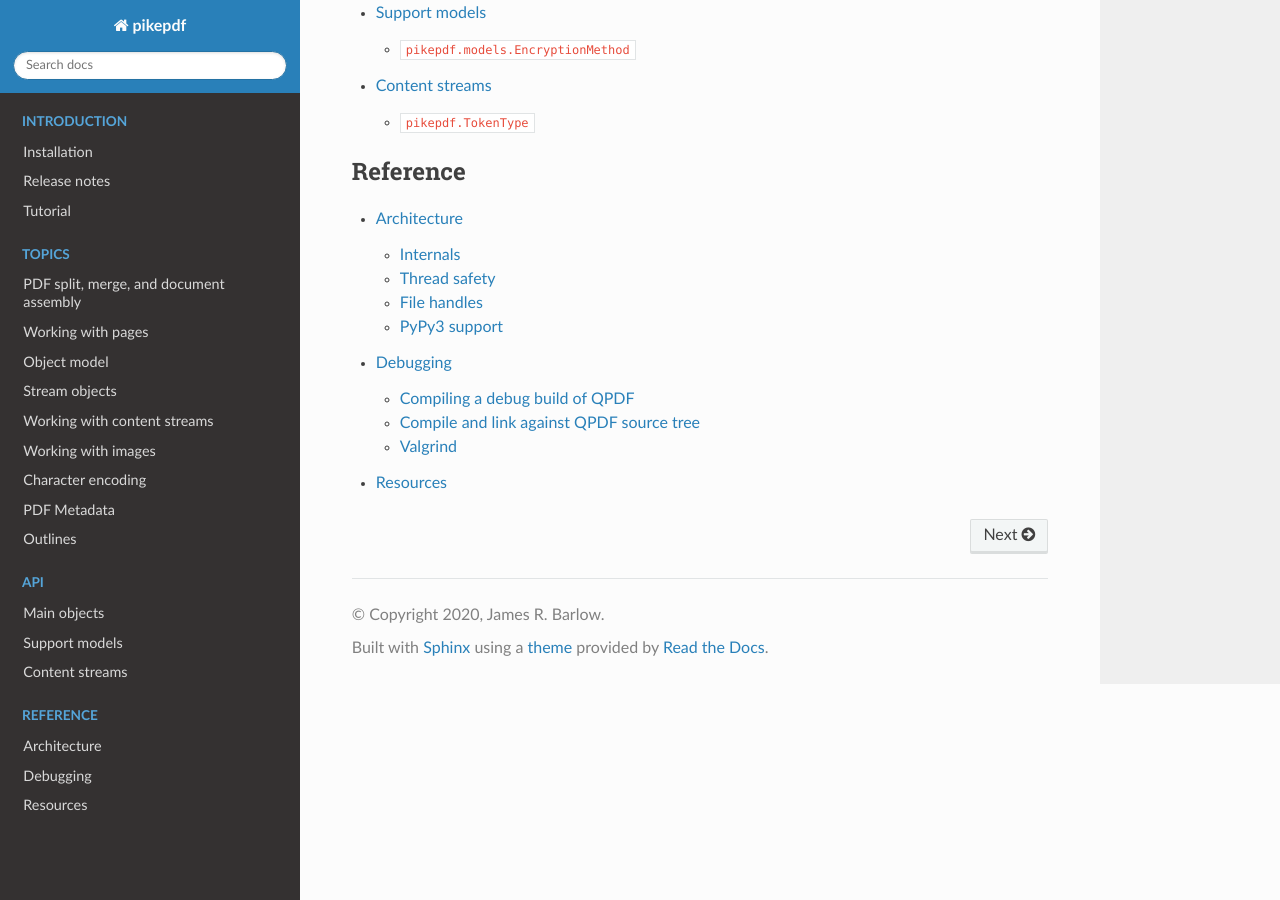
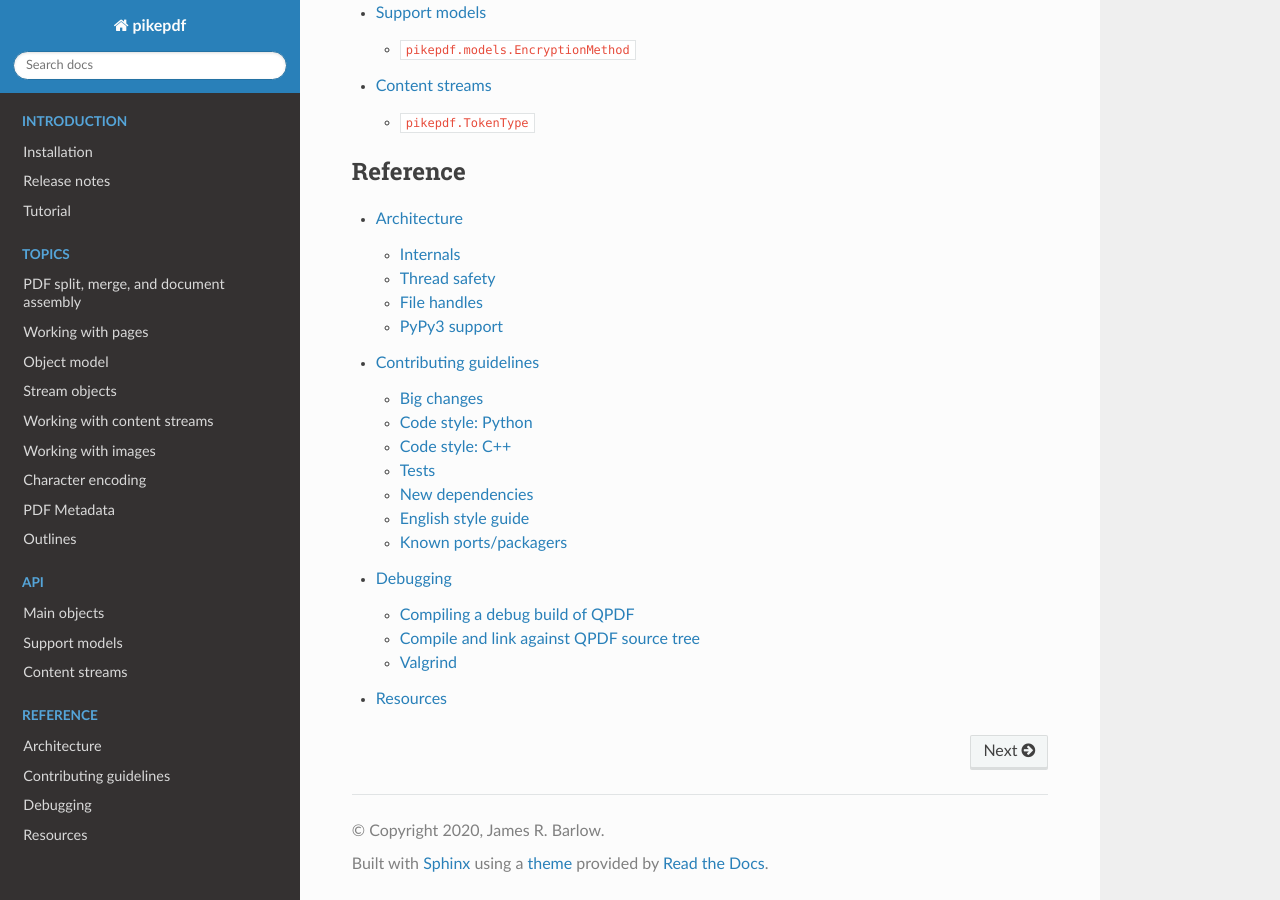
Before and after one commit to pikepdf/pikepdf, a Sphinx documentation site: the page built from docs/index.rst, in a window 1280 px wide and 900 px high, scrolled down 5248 px. Built offline with Sphinx 7.4.7 and the Read the Docs theme 2.0.0, drawn with Linux system fonts in a browser that asks for light colours; the version number could not be read and is left out; some of the changed lines change nothing that is shown.

Commit message:
docs: add contributing guidelines

```diff
--- a/docs/index.rst
+++ b/docs/index.rst
@@ -148,5 +148,6 @@ practical examples, particular in ``pdfinfo.py``, ``graft.py``, and
     :name: reference_toc
 
     references/arch
+    references/contributing
     references/debugging
     references/resources
--- /dev/null
+++ b/docs/references/contributing.rst
@@ -0,0 +1,78 @@
+=======================
+Contributing guidelines
+=======================
+
+Contributions are welcome!
+
+Big changes
+===========
+
+Please open a new issue to discuss or propose a major change. Not only is it fun
+to discuss big ideas, but we might save each other's time too. Perhaps some of the
+work you're contemplating is already half-done in a development branch.
+
+Code style: Python
+==================
+
+We use PEP8, ``black`` for code formatting and ``isort`` for import sorting. The
+settings for these programs are in ``pyproject.toml`` and ``setup.cfg``. Pull
+requests should follow the style guide. One difference we use from "black" style
+is that strings shown to the user are always in double quotes (``"``) and strings
+for internal uses are in single quotes (``'``).
+
+Code style: C++
+===============
+
+In lieu of a C++ autoformatter that is half as good as ``black``, formatting is more
+lax.
+
+We have no idea whether to put the pointer designator beside the type or the
+variable. It logically belongs to the type, but looks better beside the variable,
+and ugly in between.
+
+As a general rule for code style, PEP8-style naming conventions should be used.
+That is, variable and method names are snake_case, class names are CamelCase.
+Our coding conventions are closer to pybind11's than QPDF's. When a C++ object
+wraps is a Python object, it should follow the Python naming conventions for
+that type of object, e.g. ``auto Decimal = py::module::import("decimal").attr("Decimal")``
+for a reference to the Python ``Decimal`` class.
+
+We don't like the traditional C++ .cpp/.h separation that results in a lot of
+repetition. Headers that are included by only one .cpp can contain a complete class.
+
+Use RAII. Avoid naked pointers. Use the STL, use ``std::string`` instead of ``char *``.
+Use ``#pragma once`` as a header guard; it's been around for 25 years.
+
+Tests
+=====
+
+New features should come with tests that confirm their correctness.
+
+New dependencies
+================
+
+If you are proposing a change that will require a new dependency, we
+prefer dependencies that are already packaged by Debian or Red Hat. This makes
+life much easier for our downstream package maintainers.
+
+Dependencies must also be compatible with the source code license.
+
+English style guide
+===================
+
+pikepdf is always spelled "pikepdf", and never capitalized even at the beginning
+of a sentence.
+
+Periodic allusions to fish are required, and the writer shall be energetic and
+mildly amusing.
+
+Known ports/packagers
+=====================
+
+OCRmyPDF has been ported to many platforms already. If you are interesting in
+porting to a new platform, check with
+`Repology <https://repology.org/projects/?search=ocrmypdf>`__ to see the status
+of that platform.
+
+Packager maintainers, please ensure that the command line completion scripts in
+``misc/`` are installed.
```
